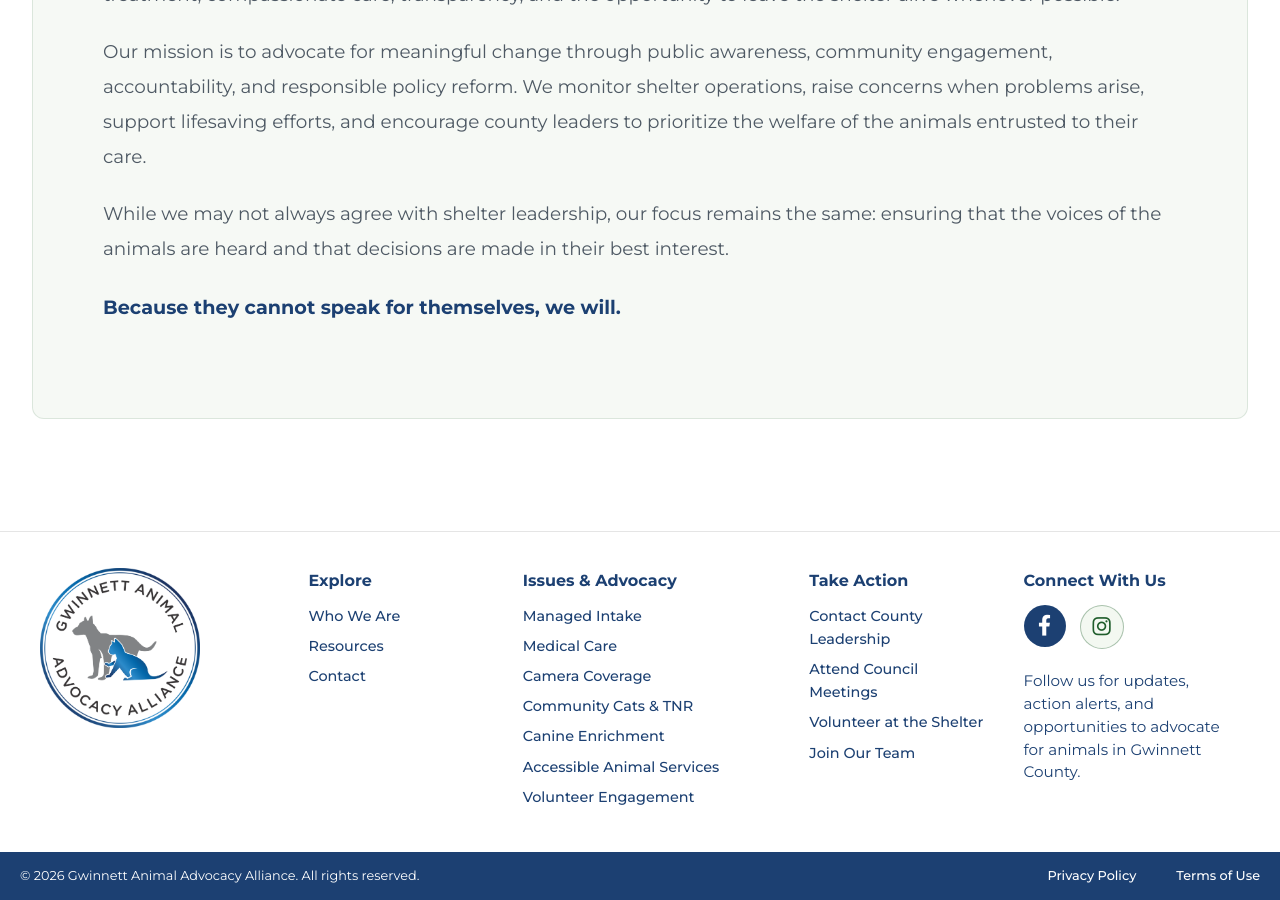
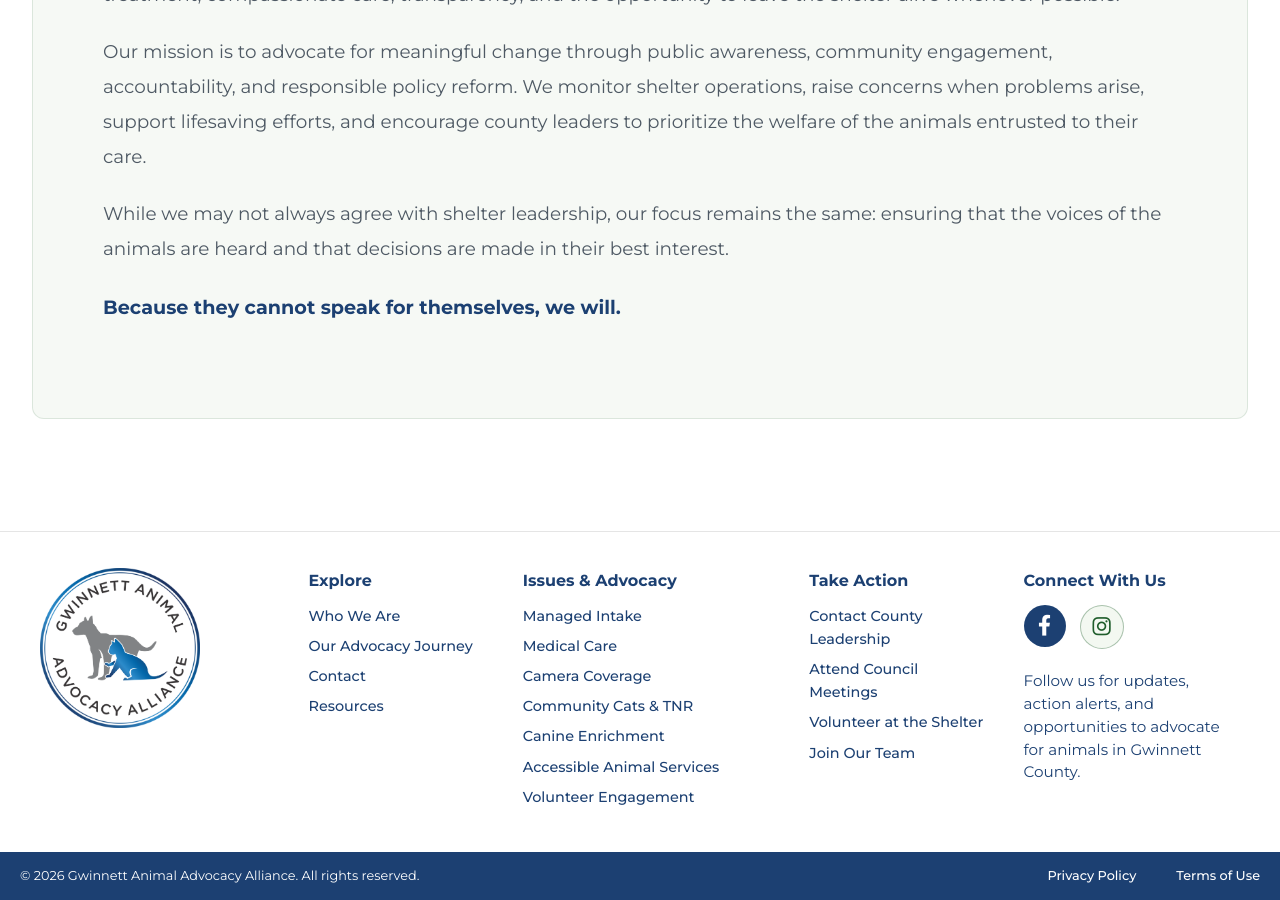
Before and after one commit to whitleybacon/gwinnett-animal-advocacy-alliance, a Jekyll site: the page built from index.html, in a window 1280 px wide and 900 px high, scrolled down 3820 px. Built offline with Jekyll 4.4.1, drawn with Linux system fonts in a browser that asks for light colours.

Commit message:
Update footer.html

```diff
--- a/_includes/footer.html
+++ b/_includes/footer.html
@@ -8,8 +8,9 @@
         <div class="footer-column">
             <h3>Explore</h3>
             <a href="/about/">Who We Are</a>
+            <a href="/journey/">Our Advocacy Journey</a>
+            <a href="/contact/">Contact</a>
             <a href="/resources/">Resources</a>
-            <a href="/contact/">Contact</a>
         </div>
 
         <div class="footer-column">
```
